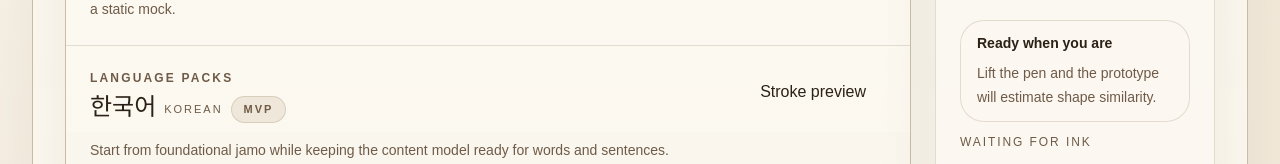
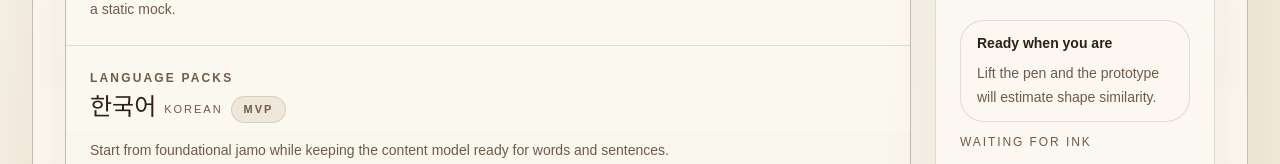
Before and after one commit to kidow/openlingo, a Next.js app: page /en in a window 1280 px wide. Shown: the part 407-571 px from the top of the page. Built offline with nearby package versions, Linux system fonts and the light colour scheme.

Commit message:
refactor: limit workspace extraction scope

```diff
--- a/src/components/practice/prototype-practice-sheet.tsx
+++ b/src/components/practice/prototype-practice-sheet.tsx
@@ -14,7 +14,6 @@ import { Button } from "@/components/ui/button";
 import { Card, CardContent, CardDescription, CardHeader, CardTitle } from "@/components/ui/card";
 import { LanguagePackTabs } from "@/components/practice/language-pack-tabs";
 import { PracticeWorkspace } from "@/components/practice/practice-workspace";
-import { StrokePreview } from "@/components/practice/stroke-preview";
 import { TemplateGlyphLayer, TemplateGlyphMark } from "@/components/practice/template-glyph";
 
 function createStrokePoint(event: PointerEvent | React.PointerEvent<SVGSVGElement>, bounds: DOMRect): StrokePoint {
@@ -60,7 +59,6 @@ export function PrototypePracticeSheet({ locale, dictionary }: PrototypePractice
   const [score, setScore] = useState<number | null>(null);
   const [scoreState, setScoreState] = useState<"idle" | "pending" | "ready">("idle");
   const [previewAutoplay, setPreviewAutoplay] = useState(true);
-  const [previewOverlayOpen, setPreviewOverlayOpen] = useState(false);
   const activeStrokeIdRef = useRef<string | null>(null);
   const activePointerIdRef = useRef<number | null>(null);
 
@@ -75,7 +73,6 @@ export function PrototypePracticeSheet({ locale, dictionary }: PrototypePractice
       setScore(null);
       setScoreState("idle");
       setPreviewAutoplay(true);
-      setPreviewOverlayOpen(false);
     }
   }, [selectedLanguage, selectedTemplateId]);
 
@@ -111,7 +108,6 @@ export function PrototypePracticeSheet({ locale, dictionary }: PrototypePractice
       setScore(null);
       setScoreState("idle");
       setPreviewAutoplay(true);
-      setPreviewOverlayOpen(false);
     });
   }
 
@@ -122,7 +118,6 @@ export function PrototypePracticeSheet({ locale, dictionary }: PrototypePractice
       setScore(null);
       setScoreState("idle");
       setPreviewAutoplay(true);
-      setPreviewOverlayOpen(false);
     });
   }
 
@@ -289,15 +284,6 @@ export function PrototypePracticeSheet({ locale, dictionary }: PrototypePractice
                     {getLocalizedText(selectedLanguage.summary, locale)}
                   </p>
                 </div>
-
-                <Button
-                  variant="outline"
-                  type="button"
-                  onClick={() => setPreviewOverlayOpen((current) => !current)}
-                  aria-pressed={previewOverlayOpen}
-                >
-                  {dictionary.sections.strokePreviewTitle}
-                </Button>
               </div>
 
               <div className="relative overflow-hidden rounded-[32px] border border-[color:var(--border-soft)] bg-[color:var(--paper)] p-4 shadow-[inset_0_1px_0_rgba(255,255,255,0.85)] md:p-6">
@@ -352,26 +338,6 @@ export function PrototypePracticeSheet({ locale, dictionary }: PrototypePractice
                     />
                   ))}
                 </svg>
-
-                {previewOverlayOpen ? (
-                  <div
-                    data-testid="canvas-preview-overlay"
-                    className="absolute inset-x-4 top-4 z-10 rounded-[24px] border border-[color:var(--border-soft)] bg-[color:var(--paper)]/96 p-4 shadow-[0_16px_40px_rgba(88,63,30,0.14)] backdrop-blur"
-                  >
-                    {selectedTemplate.strokeGuides?.length ? (
-                      <StrokePreview template={selectedTemplate} dictionary={dictionary} autoplay={previewAutoplay} />
-                    ) : (
-                      <div className="rounded-[20px] border border-[color:var(--border-soft)] bg-[color:var(--paper)] px-5 py-6">
-                        <div className="font-[family-name:var(--font-display)] text-xl text-[color:var(--foreground)]">
-                          {dictionary.sections.strokePreviewUnavailableTitle}
-                        </div>
-                        <p className="mt-3 text-sm leading-6 text-[color:var(--muted-foreground)]">
-                          {dictionary.sections.strokePreviewUnavailableDescription}
-                        </p>
-                      </div>
-                    )}
-                  </div>
-                ) : null}
 
                 <div className="mt-4 flex items-center justify-between gap-3 text-xs uppercase tracking-[0.18em] text-[color:var(--muted-foreground)]">
                   <span>{getLocalizedText(selectedTemplate.gridLabel, locale)}</span>
```
